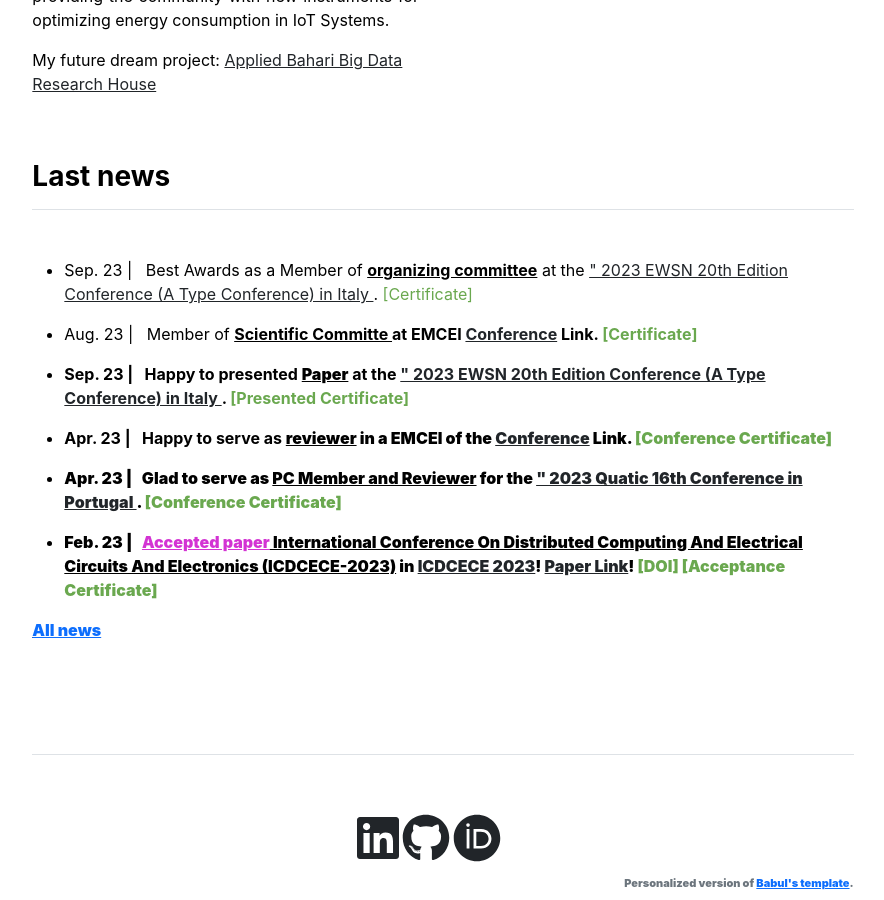
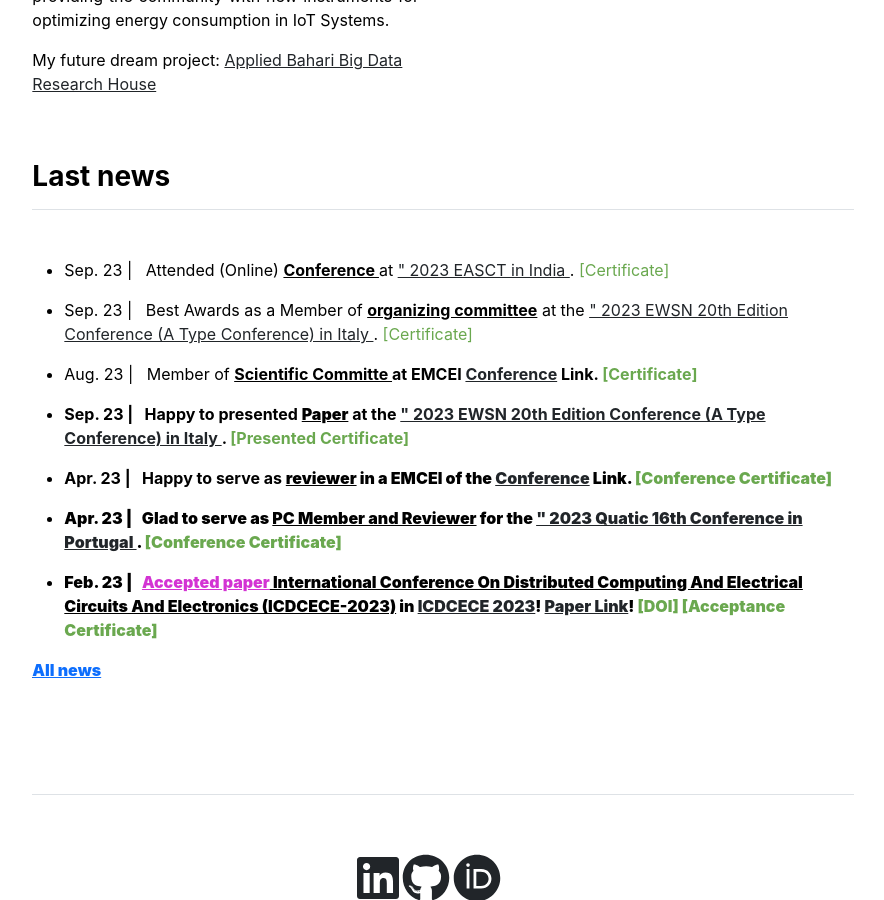
Before and after one commit to babulcseian/babulcseian.github.io, a Jekyll site: the page built from index.md, in a window 1280 px wide and 900 px high, scrolled down 967 px. Shown: the whole window, without its empty margins (197-1081 px from the left). Built offline with Jekyll 4.4.1, drawn with Linux system fonts in a browser that asks for light colours; a style sheet for code colours, icons or effects is not loaded.

Commit message:
Update news.yml

```diff
--- a/_data/news.yml
+++ b/_data/news.yml
@@ -1,3 +1,4 @@
+- {message: 'Sep. 23 | &nbsp; Attended (Online) <u><b> Conference </b></u> at <a class="other"https://easct.in/>" 2023 EASCT in India  </a>. <a class="paper" href="publications/Certificate/Md Babul Islam EASCT-2023 Participantion Certificate324.jpg">[Certificate]</a>', last: '1'}
 - {message: 'Sep. 23 | &nbsp; Best Awards as a Member of <u><b> organizing committee</b></u> at the <a class="other"https://events.dimes.unical.it/ewsn2023/>" 2023 EWSN 20th Edition Conference (A Type Conference) in Italy </a>. <a class="paper" href="publications/Certificate/Md Babul Islam by a best organizing Committee EWSN.pdf">[Certificate]</a>', last: '1'}
 - {message: 'Aug. 23 | &nbsp; Member of <u><b> Scientific Committe </u> at EMCEI <a class="other" href="http://emcei.net/">Conference</a> Link. <a class="paper" href="publications/Certificate/Md Babul Islam by Scientific Committee EMCEI-23.pdf">[Certificate]</a>', last: '1'}
 - {message: 'Sep. 23 | &nbsp; Happy to presented <u><b>Paper</b></u> at the <a class="other"https://events.dimes.unical.it/ewsn2023/>" 2023 EWSN 20th Edition Conference (A Type Conference) in Italy </a>. <a class="paper" href="publications/Certificate/Md Babul Islam by EWSN 2023 Presented.pdf">[Presented Certificate]</a>', last: '1'}
```
